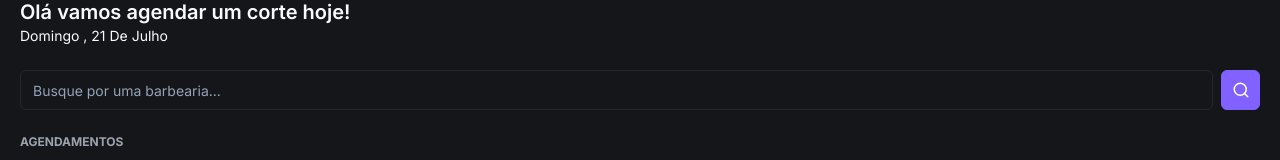
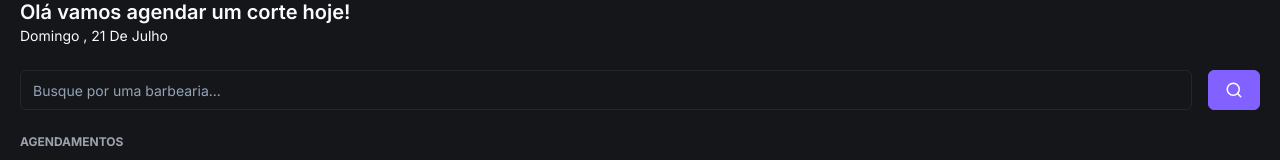
Before and after one commit to edumatheus65/fsw-barber, a Next.js app: page / in a window 1280 px wide. Shown: the part 128-288 px from the top of the page. Built offline with nearby package versions, Linux system fonts and the light colour scheme; no server answers; the database is empty.

Commit message:
feat: esure user can search to barbershops

```diff
--- a/app/(home)/_components/barbershop-item.tsx
+++ b/app/(home)/_components/barbershop-item.tsx
@@ -20,7 +20,7 @@
   };
 
   return (
-    <Card className="min-w-[167px] max-w-[167px] rounded-2xl">
+    <Card className="min-w-full max-w-full rounded-2xl">
       <CardContent className="px-1 py-0 pt-1">
         <div className="px-1 w-full h-[159px] relative">
           <div className="absolute top-2 left-2 z-50">
--- a/app/(home)/_components/search.tsx
+++ b/app/(home)/_components/search.tsx
@@ -1,18 +1,67 @@
-"use client"
+"use client";
 
 import { Button } from "@/app/_components/ui/button";
 import { Input } from "@/app/_components/ui/input";
 import { SearchIcon } from "lucide-react";
+import { z } from "zod";
+import { zodResolver } from "@hookform/resolvers/zod";
+import { useForm } from "react-hook-form";
+import {
+  Form,
+  FormControl,
+  FormField,
+  FormItem,
+  FormMessage,
+} from "@/app/_components/ui/form";
+import { useRouter } from "next/navigation";
+
+const formSchema = z.object({
+  search: z
+    .string({
+      required_error: "Campo Obrigatório",
+    })
+    .trim()
+    .min(2, {
+      message: "O nome da barbearia deve ter pelo menos 2 caracteres",
+    }),
+});
 
 const Search = () => {
-    return (
-        <div className="flex items-center gap-2">
-            <Input placeholder="Busque por uma barbearia..."/>
-            <Button variant="default" size="icon">
-                <SearchIcon size={18} />
-            </Button>
-        </div>
-    );
-}
+  const router = useRouter();
+  const form = useForm<z.infer<typeof formSchema>>({
+    resolver: zodResolver(formSchema),
+  });
+
+  const handleSubmit = (data: z.infer<typeof formSchema>) => {
+    router.push(`barbershops?search=${data.search}`);
+  };
+
+  return (
+    <div className="flex items-center gap-2">
+      <Form {...form}>
+        <form
+          className="flex w-full gap-4"
+          onSubmit={form.handleSubmit(handleSubmit)}
+        >
+          <FormField
+            control={form.control}
+            name="search"
+            render={({ field }) => (
+              <FormItem className="w-full">
+                <FormControl>
+                  <Input placeholder="Busque por uma barbearia..." {...field} />
+                </FormControl>
+                <FormMessage />
+              </FormItem>
+            )}
+          />
+          <Button variant="default">
+            <SearchIcon size={18} type="submit" />
+          </Button>
+        </form>
+      </Form>
+    </div>
+  );
+};
 
 export default Search;
--- a/app/(home)/page.tsx
+++ b/app/(home)/page.tsx
@@ -66,7 +66,9 @@
 
         <div className="flex gap-4 overflow-x-auto [&::-webkit-scrollbar]:hidden">
           {barbershops.map((barbershop) => (
-            <BarbershopItem key={barbershop.id} barbershop={barbershop} />
+            <div key={barbershop.id} className="min-w-[167px] max-w-[167px]">
+              <BarbershopItem barbershop={barbershop} />
+            </div>
           ))}
         </div>
       </div>
@@ -78,7 +80,9 @@
 
         <div className="flex gap-4 overflow-x-auto [&::-webkit-scrollbar]:hidden">
           {barbershops.map((barbershop) => (
-            <BarbershopItem key={barbershop.id} barbershop={barbershop} />
+            <div key={barbershop.id} className="min-w-[167px] max-w-[167px]">
+              <BarbershopItem barbershop={barbershop} />
+            </div>
           ))}
         </div>
       </div>
--- /dev/null
+++ b/app/_components/ui/form.tsx
@@ -0,0 +1,178 @@
+"use client"
+
+import * as React from "react"
+import * as LabelPrimitive from "@radix-ui/react-label"
+import { Slot } from "@radix-ui/react-slot"
+import {
+  Controller,
+  ControllerProps,
+  FieldPath,
+  FieldValues,
+  FormProvider,
+  useFormContext,
+} from "react-hook-form"
+
+import { cn } from "@/app/_lib/utils"
+import { Label } from "@/app/_components/ui/label"
+
+const Form = FormProvider
+
+type FormFieldContextValue<
+  TFieldValues extends FieldValues = FieldValues,
+  TName extends FieldPath<TFieldValues> = FieldPath<TFieldValues>
+> = {
+  name: TName
+}
+
+const FormFieldContext = React.createContext<FormFieldContextValue>(
+  {} as FormFieldContextValue
+)
+
+const FormField = <
+  TFieldValues extends FieldValues = FieldValues,
+  TName extends FieldPath<TFieldValues> = FieldPath<TFieldValues>
+>({
+  ...props
+}: ControllerProps<TFieldValues, TName>) => {
+  return (
+    <FormFieldContext.Provider value={{ name: props.name }}>
+      <Controller {...props} />
+    </FormFieldContext.Provider>
+  )
+}
+
+const useFormField = () => {
+  const fieldContext = React.useContext(FormFieldContext)
+  const itemContext = React.useContext(FormItemContext)
+  const { getFieldState, formState } = useFormContext()
+
+  const fieldState = getFieldState(fieldContext.name, formState)
+
+  if (!fieldContext) {
+    throw new Error("useFormField should be used within <FormField>")
+  }
+
+  const { id } = itemContext
+
+  return {
+    id,
+    name: fieldContext.name,
+    formItemId: `${id}-form-item`,
+    formDescriptionId: `${id}-form-item-description`,
+    formMessageId: `${id}-form-item-message`,
+    ...fieldState,
+  }
+}
+
+type FormItemContextValue = {
+  id: string
+}
+
+const FormItemContext = React.createContext<FormItemContextValue>(
+  {} as FormItemContextValue
+)
+
+const FormItem = React.forwardRef<
+  HTMLDivElement,
+  React.HTMLAttributes<HTMLDivElement>
+>(({ className, ...props }, ref) => {
+  const id = React.useId()
+
+  return (
+    <FormItemContext.Provider value={{ id }}>
+      <div ref={ref} className={cn("space-y-2", className)} {...props} />
+    </FormItemContext.Provider>
+  )
+})
+FormItem.displayName = "FormItem"
+
+const FormLabel = React.forwardRef<
+  React.ElementRef<typeof LabelPrimitive.Root>,
+  React.ComponentPropsWithoutRef<typeof LabelPrimitive.Root>
+>(({ className, ...props }, ref) => {
+  const { error, formItemId } = useFormField()
+
+  return (
+    <Label
+      ref={ref}
+      className={cn(error && "text-destructive", className)}
+      htmlFor={formItemId}
+      {...props}
+    />
+  )
+})
+FormLabel.displayName = "FormLabel"
+
+const FormControl = React.forwardRef<
+  React.ElementRef<typeof Slot>,
+  React.ComponentPropsWithoutRef<typeof Slot>
+>(({ ...props }, ref) => {
+  const { error, formItemId, formDescriptionId, formMessageId } = useFormField()
+
+  return (
+    <Slot
+      ref={ref}
+      id={formItemId}
+      aria-describedby={
+        !error
+          ? `${formDescriptionId}`
+          : `${formDescriptionId} ${formMessageId}`
+      }
+      aria-invalid={!!error}
+      {...props}
+    />
+  )
+})
+FormControl.displayName = "FormControl"
+
+const FormDescription = React.forwardRef<
+  HTMLParagraphElement,
+  React.HTMLAttributes<HTMLParagraphElement>
+>(({ className, ...props }, ref) => {
+  const { formDescriptionId } = useFormField()
+
+  return (
+    <p
+      ref={ref}
+      id={formDescriptionId}
+      className={cn("text-sm text-muted-foreground", className)}
+      {...props}
+    />
+  )
+})
+FormDescription.displayName = "FormDescription"
+
+const FormMessage = React.forwardRef<
+  HTMLParagraphElement,
+  React.HTMLAttributes<HTMLParagraphElement>
+>(({ className, children, ...props }, ref) => {
+  const { error, formMessageId } = useFormField()
+  const body = error ? String(error?.message) : children
+
+  if (!body) {
+    return null
+  }
+
+  return (
+    <p
+      ref={ref}
+      id={formMessageId}
+      className={cn("text-sm font-medium text-destructive", className)}
+      {...props}
+    >
+      {body}
+    </p>
+  )
+})
+FormMessage.displayName = "FormMessage"
+
+export {
+  useFormField,
+  Form,
+  FormItem,
+  FormLabel,
+  FormControl,
+  FormDescription,
+  FormMessage,
+  FormField,
+}
--- /dev/null
+++ b/app/_components/ui/label.tsx
@@ -0,0 +1,26 @@
+"use client"
+
+import * as React from "react"
+import * as LabelPrimitive from "@radix-ui/react-label"
+import { cva, type VariantProps } from "class-variance-authority"
+
+import { cn } from "@/app/_lib/utils"
+
+const labelVariants = cva(
+  "text-sm font-medium leading-none peer-disabled:cursor-not-allowed peer-disabled:opacity-70"
+)
+
+const Label = React.forwardRef<
+  React.ElementRef<typeof LabelPrimitive.Root>,
+  React.ComponentPropsWithoutRef<typeof LabelPrimitive.Root> &
+    VariantProps<typeof labelVariants>
+>(({ className, ...props }, ref) => (
+  <LabelPrimitive.Root
+    ref={ref}
+    className={cn(labelVariants(), className)}
+    {...props}
+  />
+))
+Label.displayName = LabelPrimitive.Root.displayName
+
+export { Label }
--- /dev/null
+++ b/app/barbershops/page.tsx
@@ -0,0 +1,42 @@
+import BarbershopItem from "../(home)/_components/barbershop-item";
+import Header from "../_components/header";
+import { db } from "../_lib/prisma";
+
+interface BarbershopsPageProps {
+  searchParams: {
+    search?: string;
+  };
+}
+
+const BarbershopsPage = async ({ searchParams }: BarbershopsPageProps) => {
+  const barbershops = await db.barbershop.findMany({
+    where: {
+      name: {
+        contains: searchParams.search,
+        mode: "insensitive",
+      },
+    },
+  });
+
+  return (
+    <>
+      <Header />
+
+      <div className="px-5 py-6">
+        <h1 className="text-gray-400 font-bold text-xs uppercase">
+          Resultados para &quot;{searchParams.search}&quot;
+        </h1>
+      </div>
+
+      <div className="grid grid-cols-2 mt-3 gap-4">
+        {barbershops.map((barbershop) => (
+          <div key={barbershop.id} className="w-full">
+            <BarbershopItem barbershop={barbershop} />
+          </div>
+        ))}
+      </div>
+    </>
+  );
+};
+
+export default BarbershopsPage;
```
Also changed, not shown: package.json (+6 -2 lines), 1 other file (tests, documents, lock files or other folders).
